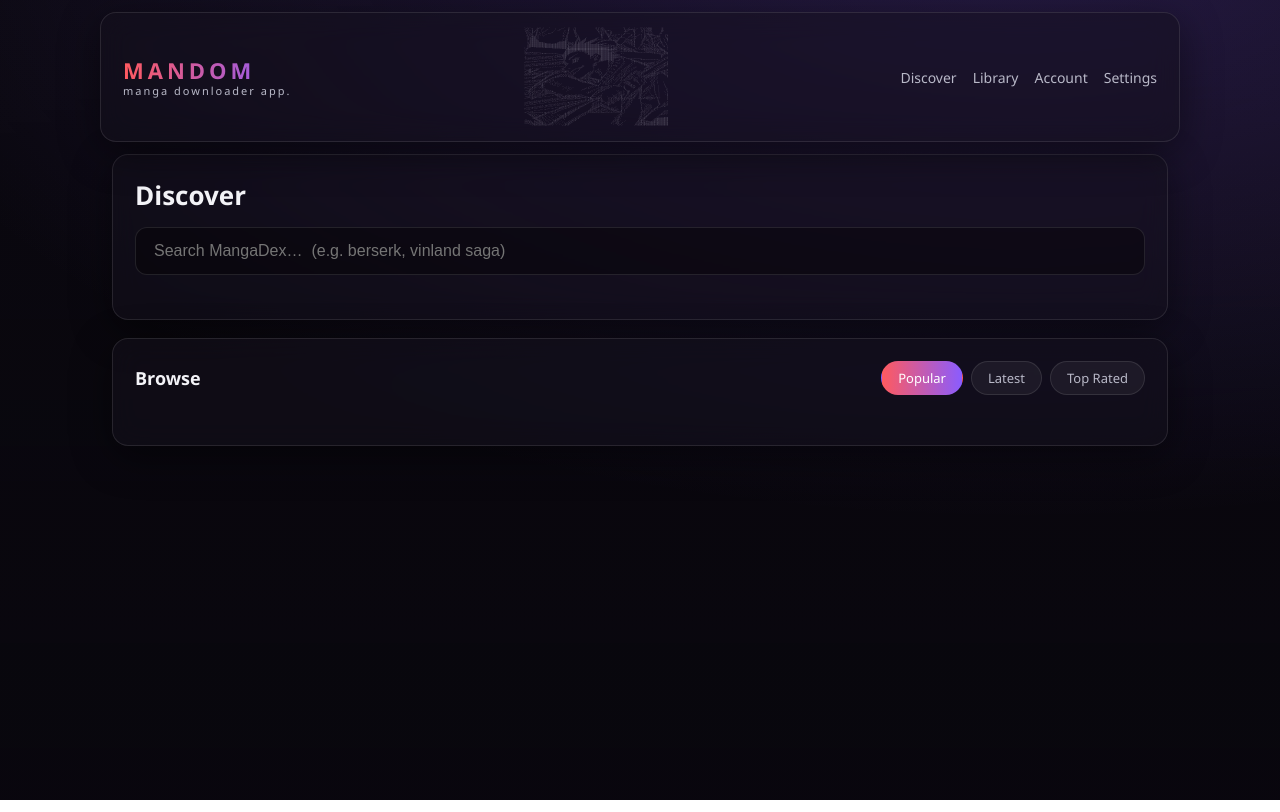
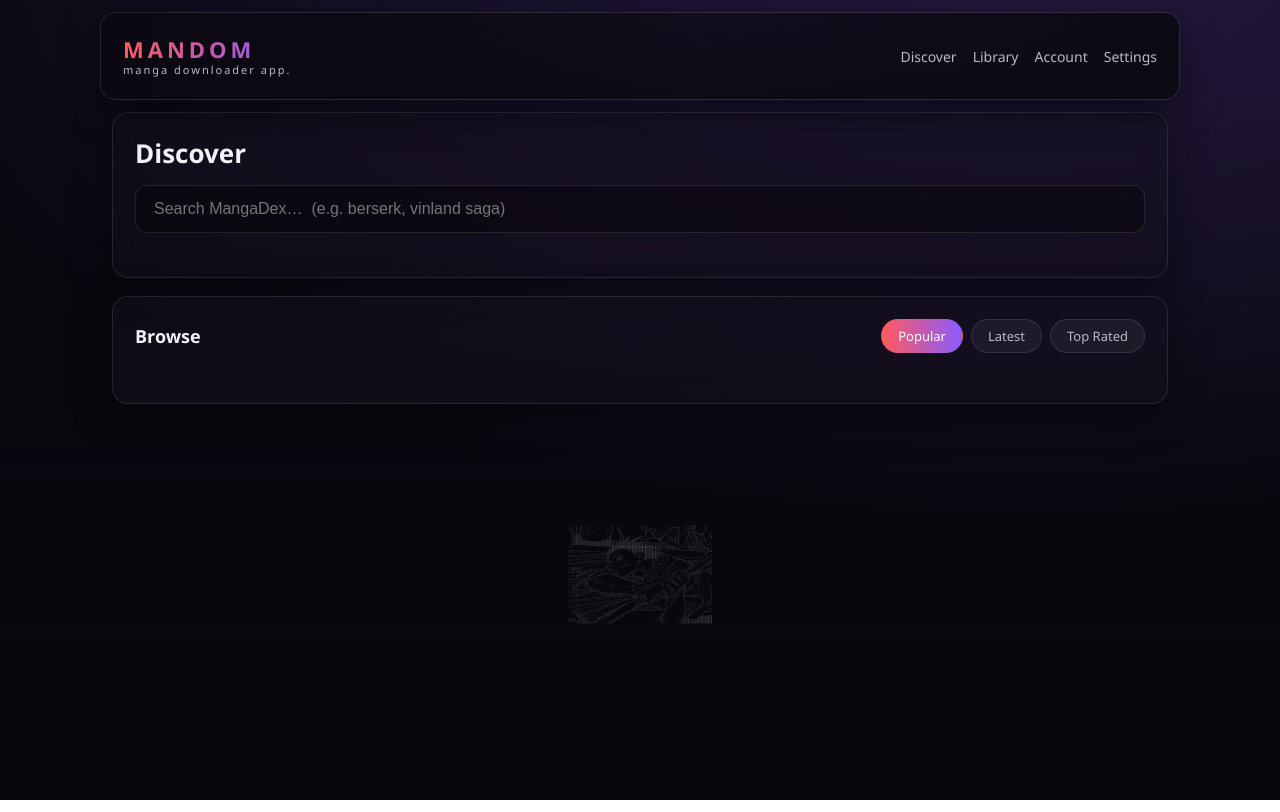
Before and after one commit to gcelikmasat/MANDOM, a FastAPI app: page / in a window 1280 px wide. Run offline with FastAPI, Linux system fonts and the light colour scheme; data that the repository does not hold is empty.

Commit message:
Rework wallpaper display: header banner + footer art
- Wallpaper now rotates as a header banner (visible at every window width),
  with a dark scrim for legibility and the artist credit overlaid on it
- The decorative ASCII art is relocated to a centered footer on every page
  (moved via JS so the big Braille block stays untouched in the template)
- Drop the faint full-screen backdrop image and the width-limited side card

Verified: banner shows the wallpaper with logo/nav legible; art renders in the
footer; works at narrow widths.

Co-Authored-By: Claude Opus 4.8 <noreply@anthropic.com>

```diff
--- a/app/web/static/styles.css
+++ b/app/web/static/styles.css
@@ -63,8 +63,27 @@ body {
   position: sticky; top: 12px; z-index: 10;
   margin: 12px auto; max-width: 1080px;
   display: flex; align-items: center; justify-content: space-between;
-  padding: 12px 22px;
+  padding: 14px 22px; min-height: 88px; overflow: hidden;
 }
+/* Rotating wallpaper banner behind the header. */
+#topbar-bg {
+  position: absolute; inset: 0; z-index: 0;
+  background-size: cover; background-position: center 22%;
+  opacity: 0; transition: opacity 0.8s ease;
+}
+#topbar-scrim {
+  position: absolute; inset: 0; z-index: 1;
+  background:
+    linear-gradient(180deg, rgba(10,8,16,0.30), rgba(10,8,16,0.60)),
+    linear-gradient(90deg, rgba(10,8,16,0.88), rgba(10,8,16,0.20) 55%, rgba(10,8,16,0.72));
+}
+.topbar .brand, .topbar nav { position: relative; z-index: 2; }
+.topbar-credit {
+  position: absolute; right: 16px; bottom: 7px; z-index: 2;
+  font-size: 11px; color: rgba(255,255,255,0.7); text-shadow: 0 1px 3px rgba(0,0,0,0.8);
+}
+.topbar-credit a { color: #fff; text-decoration: none; }
+.topbar-credit a:hover { text-decoration: underline; }
 .brand { text-decoration: none; color: var(--ink); display: flex; flex-direction: column; line-height: 1; flex: 0 0 auto; }
 .brand-mark {
   font-weight: 800; letter-spacing: 4px; font-size: 22px;
@@ -75,14 +94,16 @@ body {
 
 /* Braille mascot: render in monospace at true size, then scale the whole thing
    down into a fixed-height box so the full portrait shows without bloating the bar. */
+/* Decorative ASCII art — relocated into the footer by app.js. */
 .brand-art-wrap {
-  flex: 1 1 auto;
-  display: flex;
+  display: none;
   align-items: center;
   justify-content: center;
-  height: 104px;
+  height: 130px;
   overflow: hidden;
 }
+#page-footer { display: flex; justify-content: center; padding: 26px 0 44px; }
+#page-footer .brand-art-wrap { display: flex; }
 .brand-art {
   margin: 0;
   font-family: "Cascadia Mono", Consolas, "Courier New", monospace;
@@ -222,7 +243,7 @@ h2 { margin: 0 0 14px; font-size: 18px; display: flex; align-items: center; gap:
 .notice.err { background: rgba(255,90,95,0.12); border: 1px solid rgba(255,90,95,0.4); color: #ffc2c4; }
 
 @media (max-width: 720px) {
-  .brand-art-wrap { display: none; }
+  #page-footer { display: none; }
   .detail { grid-template-columns: 1fr; }
   .chapter-row { grid-template-columns: 48px 1fr auto; }
   .ch-group, .ch-pages { display: none; }
--- a/app/web/templates/base.html
+++ b/app/web/templates/base.html
@@ -12,6 +12,8 @@
   <div id="bg-veil"></div>
 
   <header class="topbar glass">
+    <div id="topbar-bg" aria-hidden="true"></div>
+    <div id="topbar-scrim" aria-hidden="true"></div>
     <a href="/" class="brand">
       <span class="brand-mark">MANDOM</span>
       <span class="brand-sub">manga downloader app.</span>
@@ -74,16 +76,14 @@
       <a href="/account" class="nav-link">Account</a>
       <a href="/settings" class="nav-link">Settings</a>
     </nav>
+    <span class="topbar-credit"></span>
   </header>
 
   <main class="container">
     {% block content %}{% endblock %}
   </main>
 
-  <aside id="wallpaper-side">
-    <img alt="">
-    <span class="wp-credit"></span>
-  </aside>
+  <footer id="page-footer"></footer>
 
   <script src="/static/app.js"></script>
 </body>
```
Also changed, not shown: app/web/static/app.js (+20 -21 lines).
